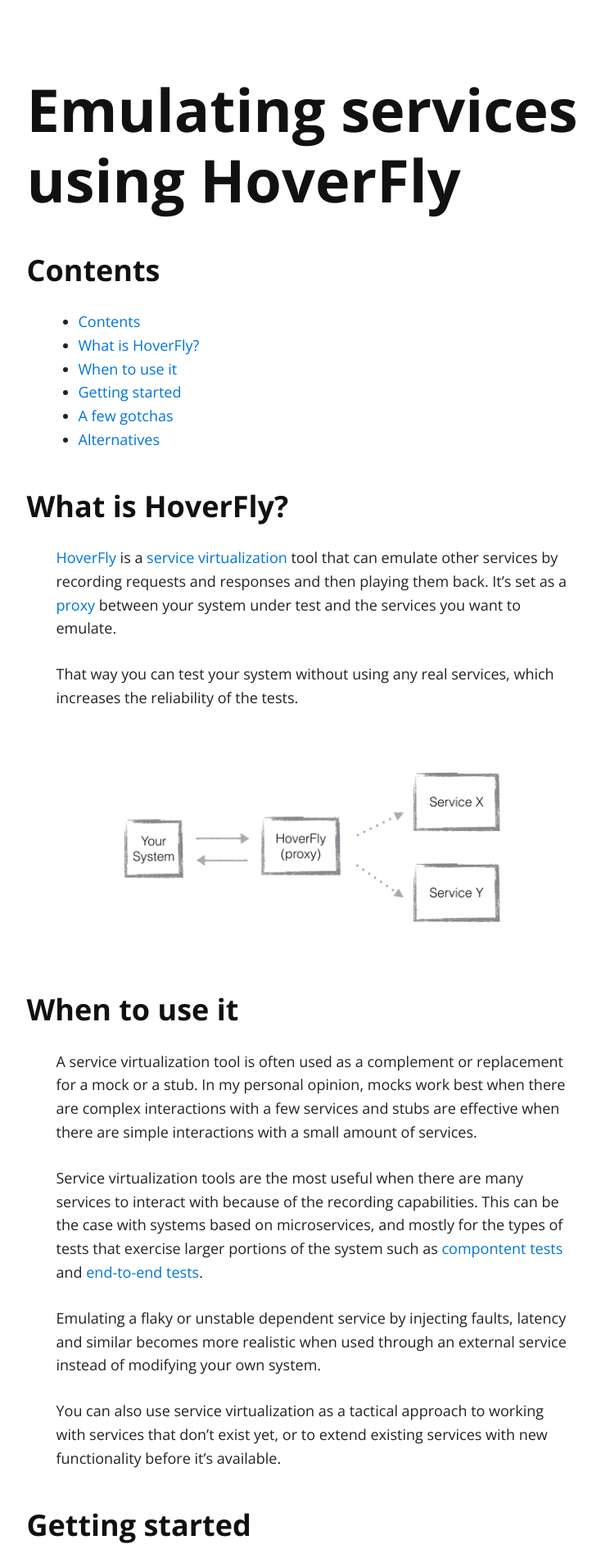
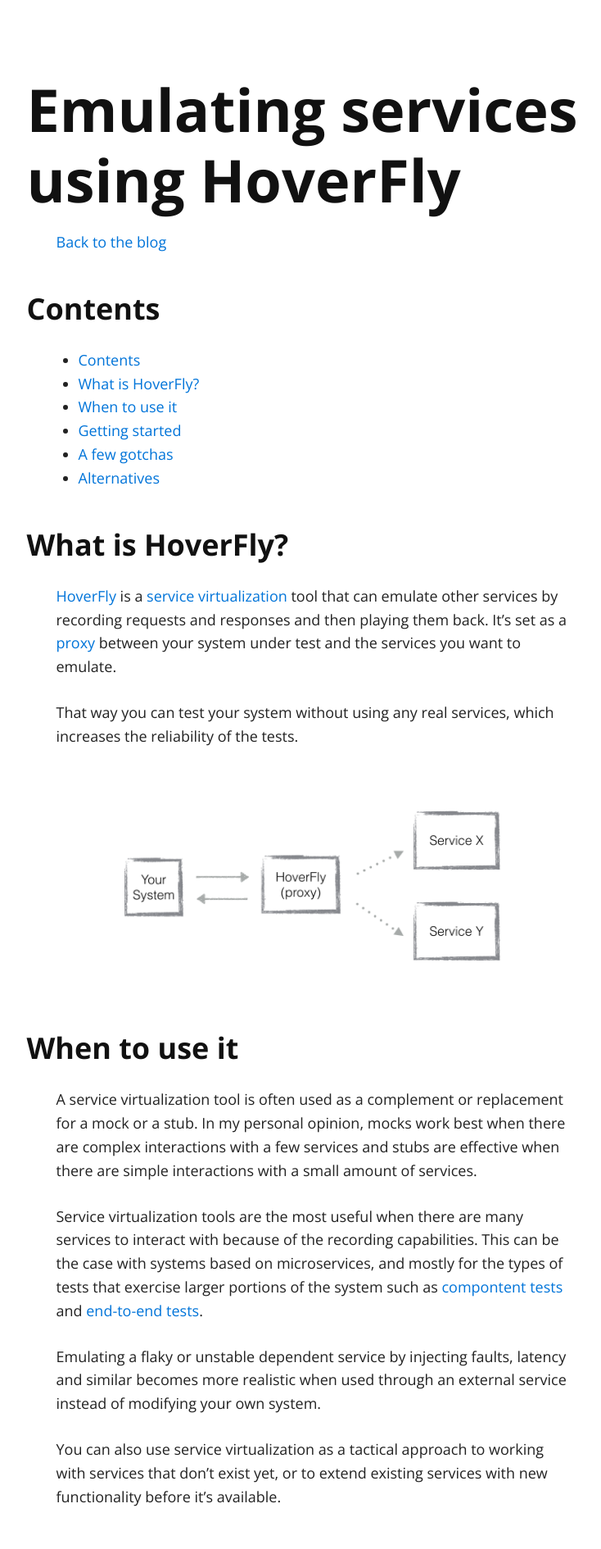
Before and after one commit to niklind/niklind.github.io, a Jekyll site: the page built from _posts/2017-04-04-emulating-services-using-hoverfly.md, in a window 1280 px wide. Shown: the top 1890 px of the page at 82% size, without its empty margins (259-993 px from the left). Built offline with Jekyll 4.4.1, drawn with Linux system fonts in a browser that asks for light colours; nearby versions of some CDN libraries.

Commit message:
Added link back to blog main page in posts

```diff
--- a/_layouts/post.html
+++ b/_layouts/post.html
@@ -24,6 +24,7 @@
   <div class="container">
     <article>
       {% include header.html %}
+      <p><a href="{{ site.baseurl }}/">Back to the blog</a></p>
       {{ content }}
     </article>
     {% if site.social-sharing %}{% include sharing.html %}{% endif %}
--- a/css/site.css
+++ b/css/site.css
@@ -49,6 +49,7 @@
   font-weight: 700;
   margin-left: -2rem;
   margin-right: -2rem;
+  margin-bottom: 1rem;
 }
 
 @media (min-width: 30rem) {
```
